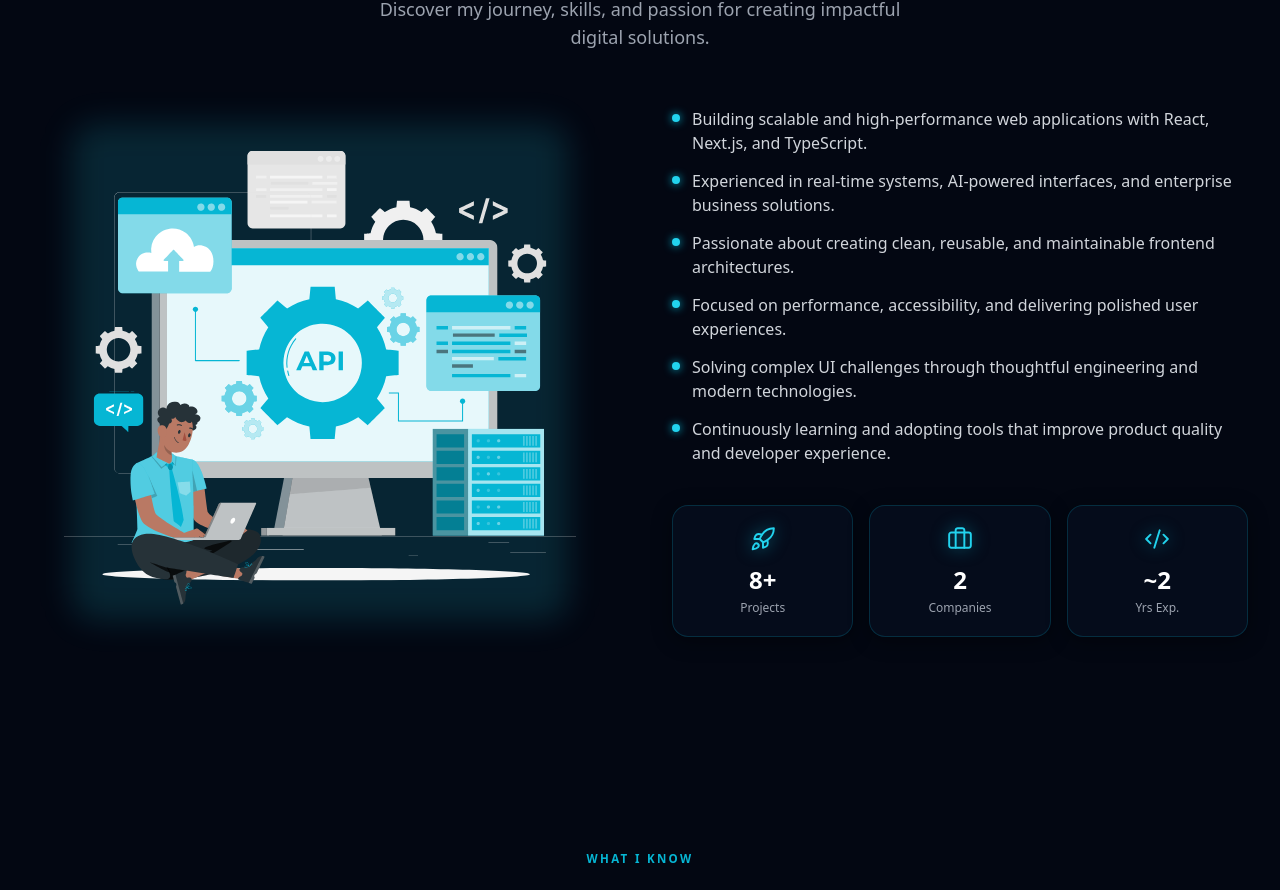
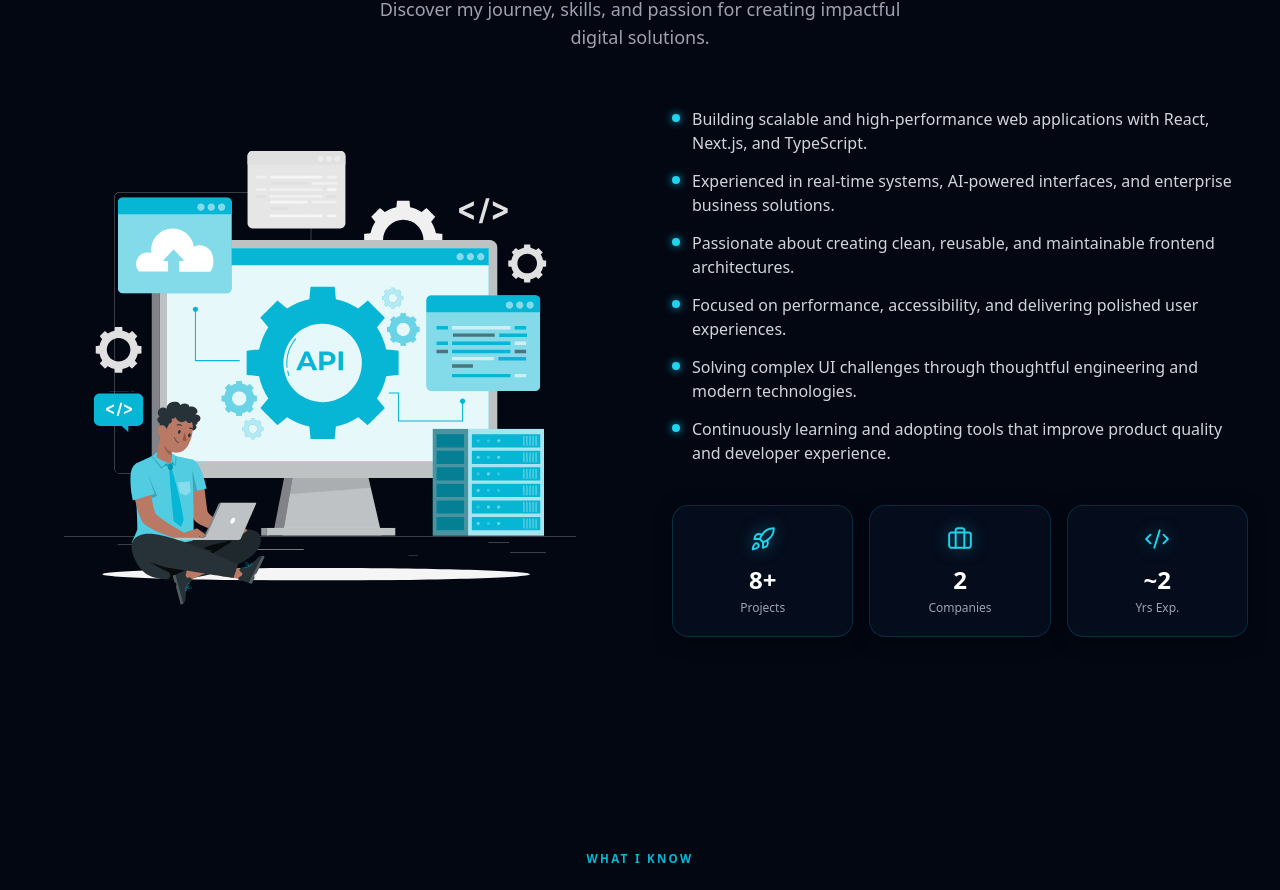
Before and after one commit to AbdelrahmanHabib24/Portfolio, a React (Vite) app: page / in a window 1280 px wide. Shown: the part 1098-1988 px from the top of the page. Built offline with nearby package versions, Linux system fonts and the light colour scheme.

Commit message:
feat: add animated About section component with Framer Motion and Lottie integration

```diff
--- a/src/components/About/About.tsx
+++ b/src/components/About/About.tsx
@@ -52,7 +52,7 @@ export default function About() {
           >
             <div className="relative w-full max-w-lg flex justify-center">
               <div
-                className="absolute inset-2 rounded-3xl bg-cyan-500/15 dark:bg-cyan-400/15 blur-lg pointer-events-none"
+                className="absolute inset-2 rounded-3xl blur-lg pointer-events-none"
                 style={{ transform: "translate3d(0,0,0)" }}
                 aria-hidden="true"
               />
```
